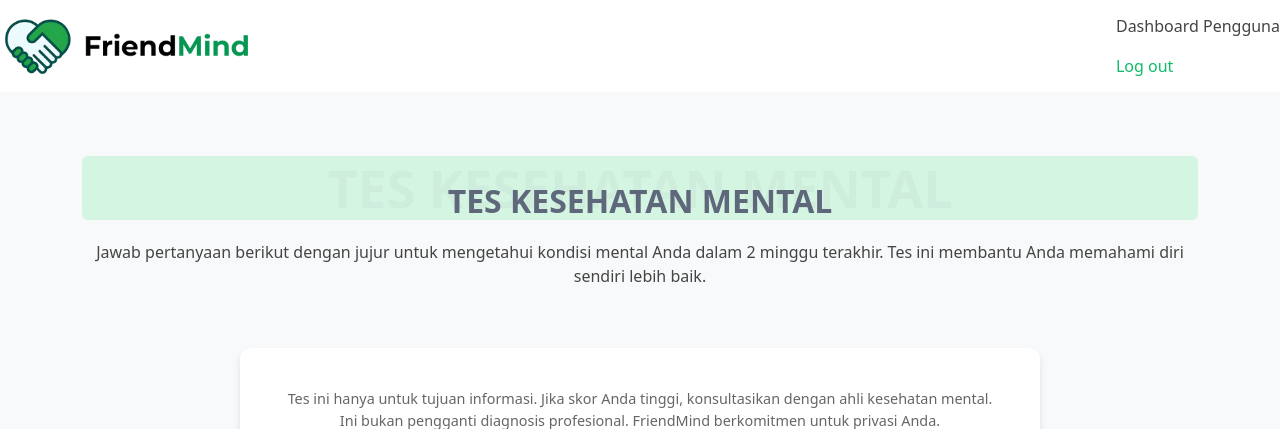
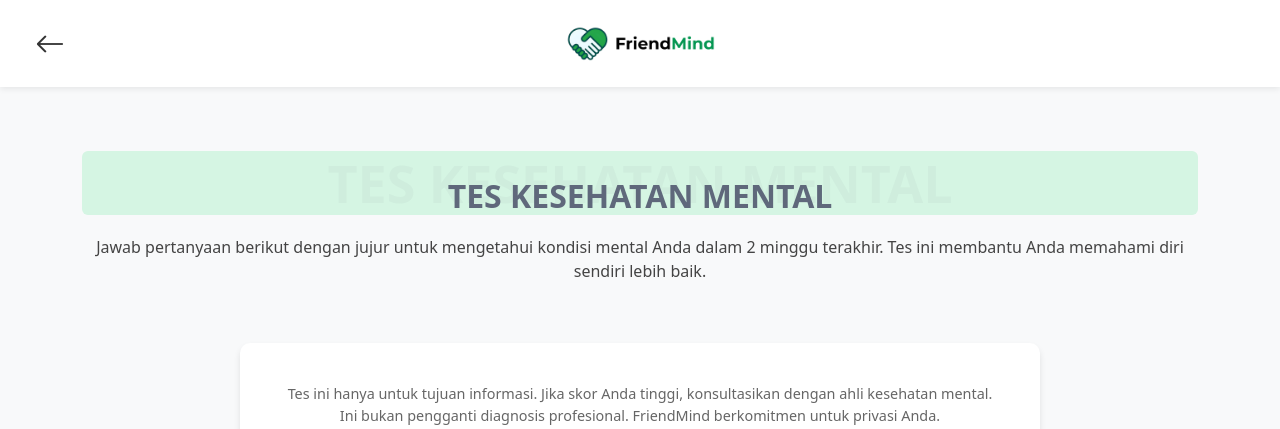
Before and after one commit to dafrizzzz/FriendMind-Web, a PHP site: page /forms/tesmental.php in a window 1280 px wide. Shown: the top 429 px of the page. Run offline with PHP 8.4, Linux system fonts and the light colour scheme.

Commit message:
revisi tesmental

```diff
--- /dev/null
+++ b/assets/css/tes.css
@@ -0,0 +1,120 @@
+.quiz-section {
+  padding: 60px 0;
+  background-color: #f8f9fa;
+}
+.quiz-container {
+  max-width: 800px;
+  margin: 0 auto;
+  background: white;
+  padding: 40px;
+  border-radius: 10px;
+  box-shadow: 0 4px 6px rgba(0, 0, 0, 0.1);
+}
+.question {
+  margin-bottom: 30px;
+}
+.question h4 {
+  margin-bottom: 15px;
+  color: #333;
+  font-weight: 600;
+}
+.options label {
+  display: block;
+  margin-bottom: 10px;
+  padding: 10px;
+  border: 1px solid #ddd;
+  border-radius: 5px;
+  cursor: pointer;
+  transition: background-color 0.3s;
+}
+.options label:hover {
+  background-color: #f0f0f0;
+}
+.options input[type="radio"] {
+  margin-right: 10px;
+}
+.btn-calculate {
+  background-color: rgb(0, 186, 0);
+  color: white;
+  border: none;
+  padding: 12px 30px;
+  border-radius: 5px;
+  cursor: pointer;
+  font-size: 16px;
+  font-weight: 600;
+}
+.btn-calculate:hover {
+  background-color: rgb(0, 110, 0);
+}
+#result {
+  margin-top: 30px;
+  padding: 20px;
+  border-radius: 5px;
+  display: none;
+}
+.disclaimer {
+  font-size: 0.9em;
+  color: #666;
+  text-align: center;
+  margin-bottom: 30px;
+}
+.hero-label {
+  display: inline-block;
+  background-color: #d5f5e3;
+  color: #10bc69;
+  font-weight: 600;
+  font-size: 14px;
+  padding: 6px 14px;
+  border-radius: 6px;
+  margin-bottom: 20px;
+}
+
+.logo-section {
+  display: flex;
+  align-items: center;
+  gap: 10px;
+}
+
+/* ===== HEADER TES MENTAL ===== */
+.custom-navbar {
+  display: grid;
+  grid-template-columns: 1fr auto 1fr;
+  align-items: center;
+  padding: 15px 25px;
+  background-color: #ffffff;
+  box-shadow: 0 2px 6px rgba(0, 0, 0, 0.08);
+}
+
+/* kiri */
+.nav-left {
+  justify-self: start;
+}
+
+/* tengah */
+.nav-center {
+  justify-self: center;
+}
+
+/* kanan (kosong, penyeimbang) */
+.nav-right {
+  justify-self: end;
+}
+
+/* tombol back */
+.back-btn {
+  display: inline-flex;
+  align-items: center;
+  gap: 6px;
+  font-weight: 500;
+  font-size: 30px;
+  color: #333;
+  text-decoration: none;
+  padding: 6px 10px;
+  border-radius: 6px;
+  transition: background-color 0.3s ease;
+}
+
+.back-btn:hover {
+  color: #1abc9c;
+  transform: scale(1.1);
+}
--- a/forms/tesmental.php
+++ b/forms/tesmental.php
@@ -31,79 +31,8 @@
 
 
     <!-- Custom CSS for Quiz -->
-    <style>
-        .quiz-section {
-            padding: 60px 0;
-            background-color: #f8f9fa;
-        }
-        .quiz-container {
-            max-width: 800px;
-            margin: 0 auto;
-            background: white;
-            padding: 40px;
-            border-radius: 10px;
-            box-shadow: 0 4px 6px rgba(0,0,0,0.1);
-        }
-        .question {
-            margin-bottom: 30px;
-        }
-        .question h4 {
-            margin-bottom: 15px;
-            color: #333;
-            font-weight: 600;
-        }
-        .options label {
-            display: block;
-            margin-bottom: 10px;
-            padding: 10px;
-            border: 1px solid #ddd;
-            border-radius: 5px;
-            cursor: pointer;
-            transition: background-color 0.3s;
-        }
-        .options label:hover {
-            background-color: #f0f0f0;
-        }
-        .options input[type="radio"] {
-            margin-right: 10px;
-        }
-        .btn-calculate {
-            background-color: #007bff;
-            color: white;
-            border: none;
-            padding: 12px 30px;
-            border-radius: 5px;
-            cursor: pointer;
-            font-size: 16px;
-            font-weight: 600;
-        }
-        .btn-calculate:hover {
-            background-color: #0056b3;
-        }
-        #result {
-            margin-top: 30px;
-            padding: 20px;
-            border-radius: 5px;
-            display: none;
-        }
-        .disclaimer {
-            font-size: 0.9em;
-            color: #666;
-            text-align: center;
-            margin-bottom: 30px;
-        }
-        .hero-label {
-            display: inline-block;
-            background-color: #d5f5e3;
-            color: #10bc69;
-            font-weight: 600;
-            font-size: 14px;
-            padding: 6px 14px;
-            border-radius: 6px;
-            margin-bottom: 20px;
-        }
-    </style>
-</head>
+<link href="../assets/css/tes.css" rel="stylesheet" />
+
 
 <script>
 function calculateScore() {
@@ -122,14 +51,14 @@ function calculateScore() {
     }
 
     // Arahkan ke halaman hasil tes dengan membawa skor sebagai parameter URL
-    window.location.href = "hasiltesmental.php?score=" + totalScore;
+    window.location.href = "../forms/hasiltesmental.php?score=" + totalScore;
 }
 </script>
 
 
 <body class="index-page">
 
-  <?php include __DIR__ . '/../includes/header_user.php'; ?>
+  <?php include __DIR__ . '/../includes/header_quiz.php'; ?>
 
     <main class="main">
         <!-- Quiz Section -->
@@ -256,7 +185,7 @@ function calculateScore() {
         <!-- /Quiz Section -->
     </main>
 
- <?php include __DIR__ . '/../includes/footer.php'; ?>
+    <?php include __DIR__ . '/../includes/footer.php'; ?>
 
     <!-- Scroll Top -->
     <a href="#" id="scroll-top" class="scroll-top d-flex align-items-center justify-content-center"><i class="bi bi-arrow-up-short"></i></a>
--- /dev/null
+++ b/includes/header_quiz.php
@@ -0,0 +1,23 @@
+<header class="navbar custom-navbar">
+    <!-- Back Button -->
+    <div class="nav-left">
+        <a href="../dashboard.php" class="back-btn">
+            <i class="bi bi-arrow-left"></i>
+        </a>
+    </div>
+
+    <!-- Logo Center -->
+    <div class="nav-center">
+        <a href="../index.php">
+            <img
+                src="../assets/img/LOGO FRIENDMIND.png"
+                alt="FriendMind"
+                class="logo"
+                style="width: 150px;"
+            />
+        </a>
+    </div>
+
+    <!-- Spacer kanan (biar logo tetap center) -->
+    <div class="nav-right"></div>
+</header>
--- a/register.php
+++ b/register.php
@@ -1,5 +1,5 @@
 <?php
-      include "service/database.php";
+      include "config/database.php";
 
       $register_messaage = "";
 
```
Also changed, not shown: assets/css/result.css (added, +51 -0 lines), forms/hasiltesmental.php (renamed from user/hasiltesmental.php, +24 -73 lines), forms/hasilteskepribadian.php (renamed from user/hasilteskepribadian.php).
